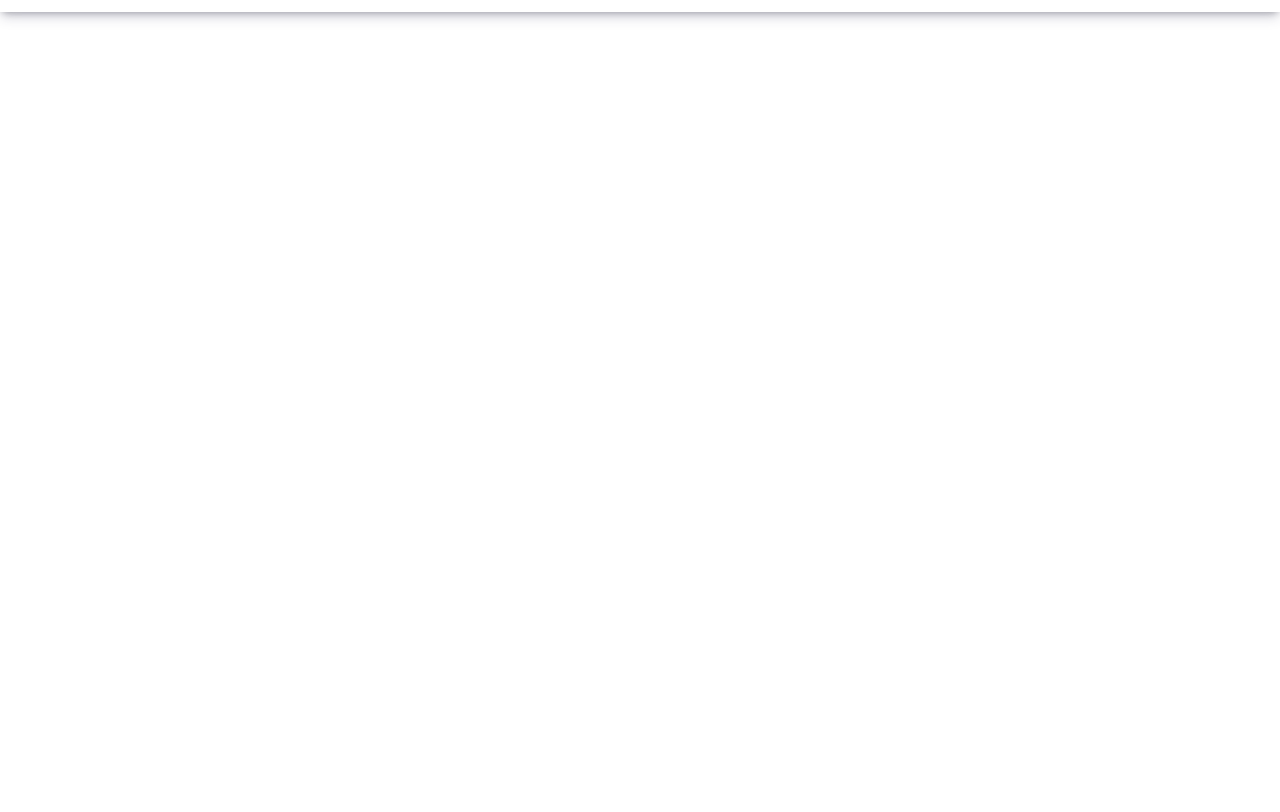
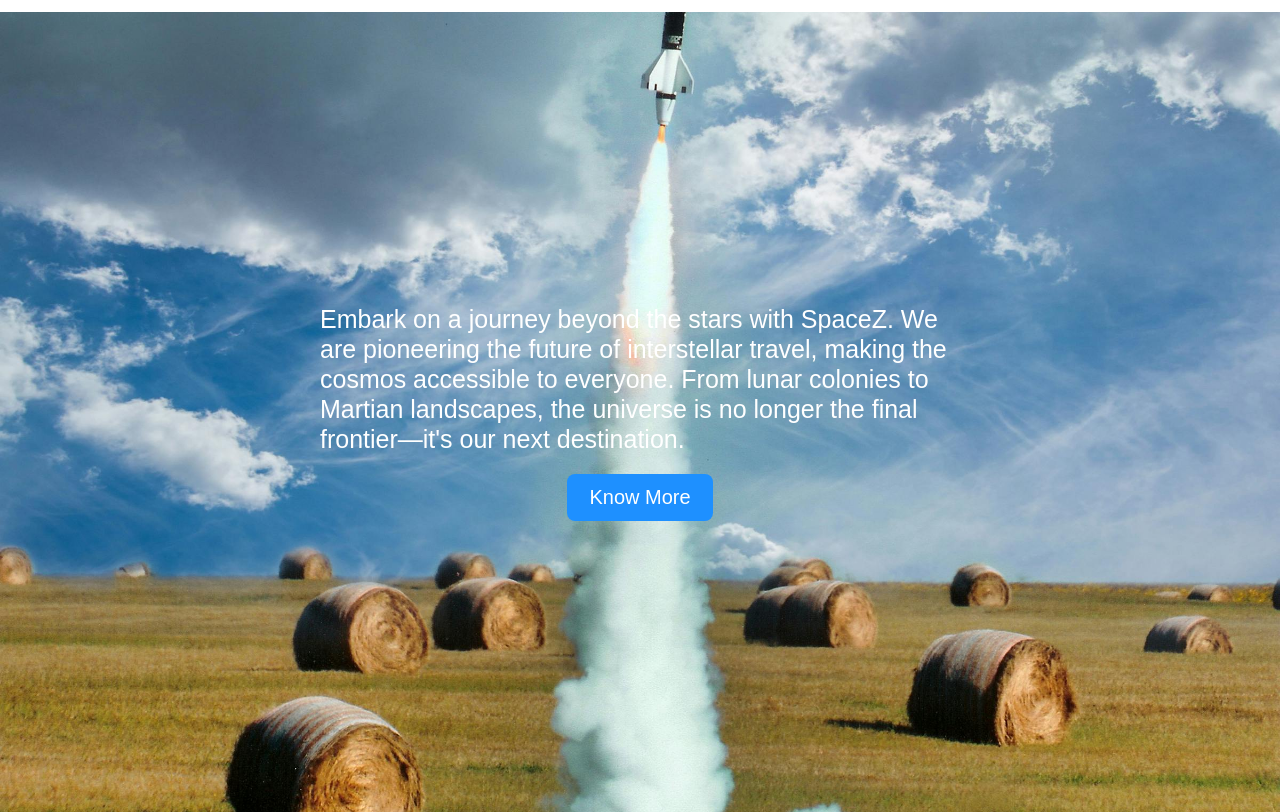
Before and after one commit to moslemajra85/webpage, a plain HTML site: page index.html in a window 1280 px wide. Shown: the part 59-871 px from the top of the page. Before the commit the page ends 800 px from the top, so only its background shows below. Drawn offline with Linux system fonts and the light colour scheme.

Commit message:
add hero section

```diff
--- a/index.html
+++ b/index.html
@@ -29,7 +29,16 @@
       </div>
     </nav>
 
-    <section class="hero"></section>
+    <section class="hero">
+      <p>
+        Embark on a journey beyond the stars with SpaceZ. We are pioneering the
+        future of interstellar travel, making the cosmos accessible to everyone.
+        From lunar colonies to Martian landscapes, the universe is no longer the
+        final frontier—it's our next destination.
+      </p>
+
+      <button class="btn btn-primary">Know More</button>
+    </section>
     <section class="showcases"></section>
     <section class="contact"></section>
     <footer></footer>
--- a/style.css
+++ b/style.css
@@ -7,6 +7,8 @@
 body {
   font-family: sans-serif;
 }
+
+/* Navbar styles */
 .navbar {
   display: flex;
   justify-content: space-between;
@@ -49,3 +51,46 @@ body {
 .login a:hover {
   color: goldenrod;
 }
+
+/* Hero section styles */
+
+.hero {
+  background-image: url("./images/rocket1.jpg");
+  background-size: cover;
+  background-repeat: no-repeat;
+  background-position: center;
+  width: 100%;
+  height: 100vh;
+  display: flex;
+  flex-direction: column;
+  justify-content: center;
+  align-items: center;
+  gap: 20px;
+}
+
+.hero h1 {
+  color: rgb(235, 222, 222);
+}
+
+.hero p {
+  color: #fff;
+  width: 50%;
+  line-height: 30px;
+  font-size: 25px;
+}
+
+
+
+.btn {
+  padding: 12px 22px;
+  border-radius: 8px;
+  text-align: center;
+  border: none;
+  cursor: pointer;
+}
+
+.btn-primary {
+  background-color: dodgerblue;
+  color: #fff;
+  font-size: 20px
+}
```
Also changed, not shown: images/rocket1.jpg (added), images/space.jpg (added), 1 other file.
